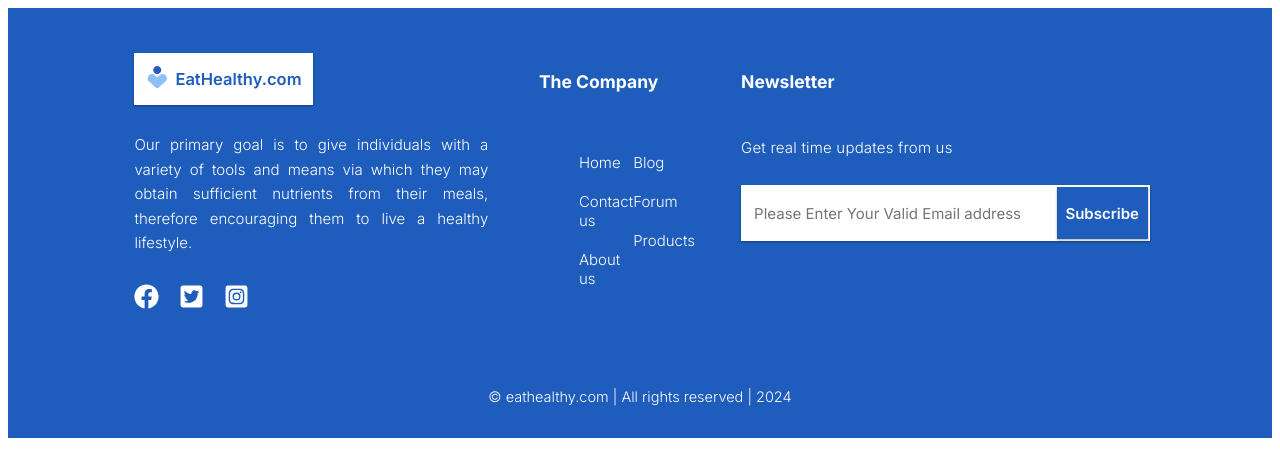
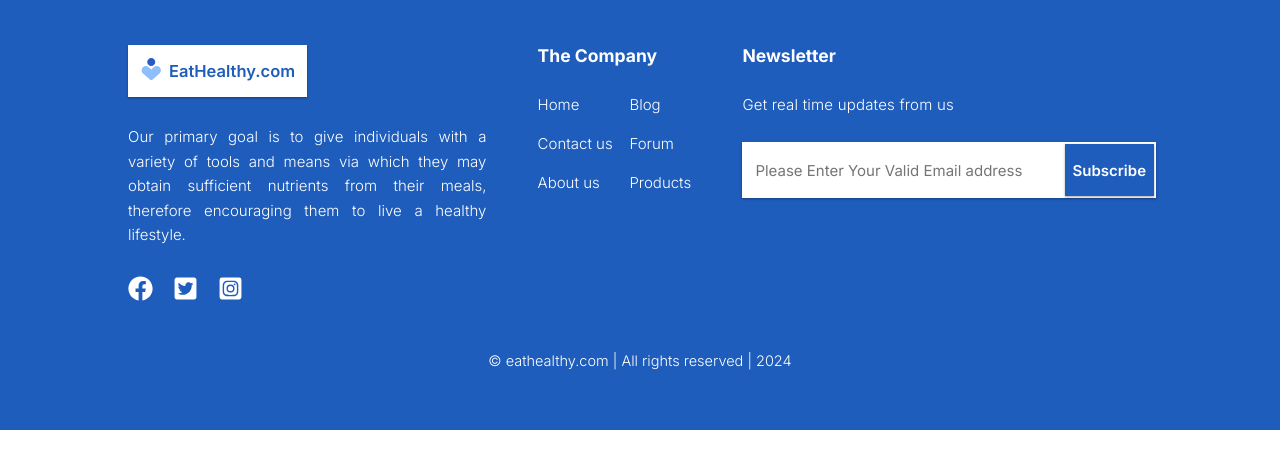
Before and after one commit to 2h311/eathealthy, a React (Vite) app: page / in a window 1280 px wide. Shown: the top 476 px of the page. Built offline with nearby package versions, Linux system fonts and the light colour scheme.

Commit message:
picking back up from where left off

```diff
--- a/src/main.css
+++ b/src/main.css
@@ -1,4 +1,4 @@
-cls *,
+*,
 *::after,
 *::before {
   margin: 0;
@@ -125,8 +125,7 @@ html {
   font-family: inherit;
   padding: 1.65rem 1.1rem;
 }
-.footer__newsletter-email:focus,
-.footer__newsletter-email:active {
+.footer__newsletter-email:focus, .footer__newsletter-email:active {
   outline: none;
 }
 .footer__newsletter-subscribe {
```
